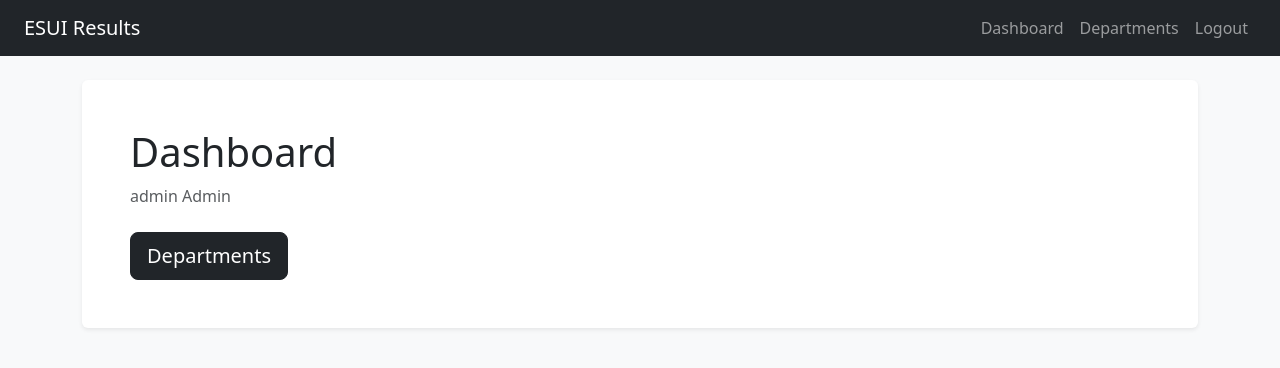
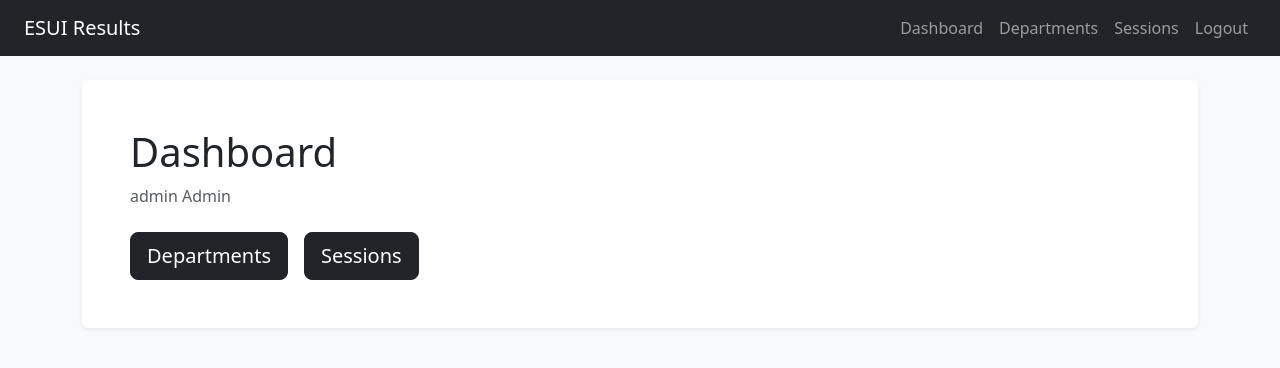
Before and after one commit to Ayo92-taju/project_10, a Flask app: page /admin/dashboard in a window 1280 px wide. Shown: the top 368 px of the page. Run offline with Flask 3, Linux system fonts and the light colour scheme; a user stored in the database is signed in.

Commit message:
Add session management features for admin, including session listing, addition, deletion, and setting current session

```diff
--- a/app.py
+++ b/app.py
@@ -111,5 +111,47 @@ def delete_department(department_id):
     return redirect(url_for('get_departments'))
 
 
+@app.route('/admin/sessions', methods=['GET'])
+@login_required(role='admin')
+def get_sessions():
+    conn = get_db()
+    sessions = conn.execute('SELECT * FROM sessions').fetchall()
+    conn.close()
+    return render_template('admin/sessions.html', sessions=sessions)
+
+
+@app.route('/admin/sessions', methods=['POST'])
+@login_required(role='admin')
+def add_session():
+    academic_year = request.form['academic_year']
+    semester = request.form['semester']
+    conn = get_db()
+    conn.execute('INSERT INTO sessions (academic_year, semester) VALUES (?, ?)', (academic_year, semester))
+    conn.commit()
+    conn.close()
+    return redirect(url_for('get_sessions'))
+
+
+@app.route('/admin/sessions/delete/<int:session_id>', methods=['POST'])
+@login_required(role='admin')
+def delete_session(session_id):
+    conn = get_db()
+    conn.execute('DELETE FROM sessions WHERE id = ?', (session_id,))
+    conn.commit()
+    conn.close()
+    return redirect(url_for('get_sessions'))
+
+
+@app.route('/admin/sessions/set_current/<int:session_id>', methods=['POST'])
+@login_required(role='admin')
+def set_current(session_id):
+    conn = get_db()
+    conn.execute('UPDATE sessions SET is_current = 0')
+    conn.execute('UPDATE sessions SET is_current = 1 WHERE id = ?', (session_id,))
+    conn.commit()
+    conn.close()
+    return redirect(url_for('get_sessions'))
+
+
 if __name__ == '__main__':
     app.run(debug=True)
--- a/templates/admin/dashboard.html
+++ b/templates/admin/dashboard.html
@@ -6,6 +6,7 @@
         <p class="text-muted">{{session['role']}} {{ session['full_name'] }}</p>
         <div class="d-flex gap-3 mt-4">
             <a href="/admin/departments" class="btn btn-dark btn-lg">Departments</a>
+            <a href="/admin/sessions" class="btn btn-dark btn-lg">Sessions</a>
         </div>
     </div>
 {% endblock %}
--- a/templates/base.html
+++ b/templates/base.html
@@ -12,6 +12,7 @@
             <a class="nav-link" href="/">Dashboard</a>
             {% if session['role'] == 'admin' %}
                 <a class="nav-link" href="/admin/departments">Departments</a>
+                <a class="nav-link" href="/admin/sessions">Sessions</a>
             {% endif %}
             <a class="nav-link" href="/logout">Logout</a>
         </div>
```
Also changed, not shown: templates/admin/sessions.html (+59 -0 lines), database.db.
